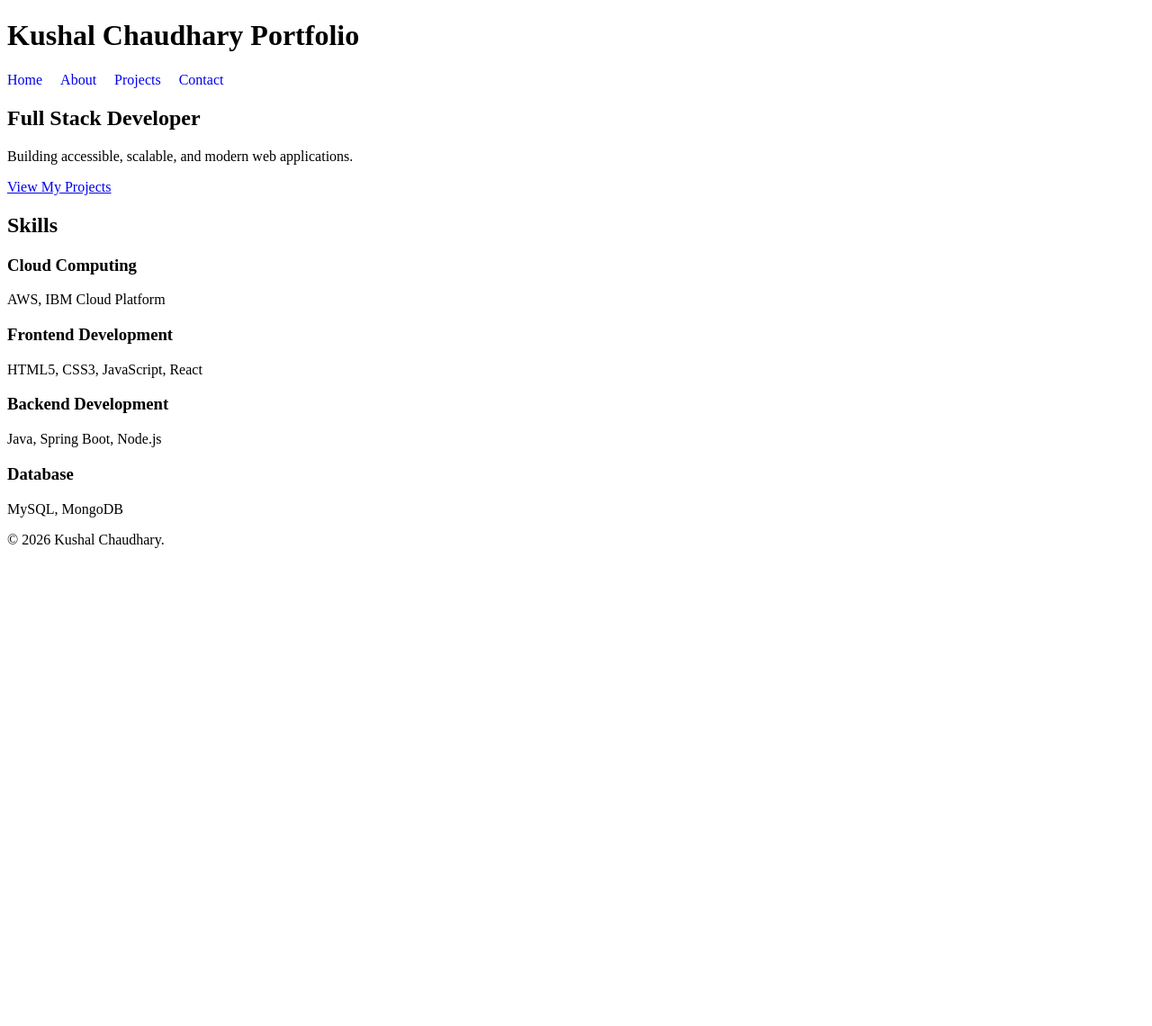
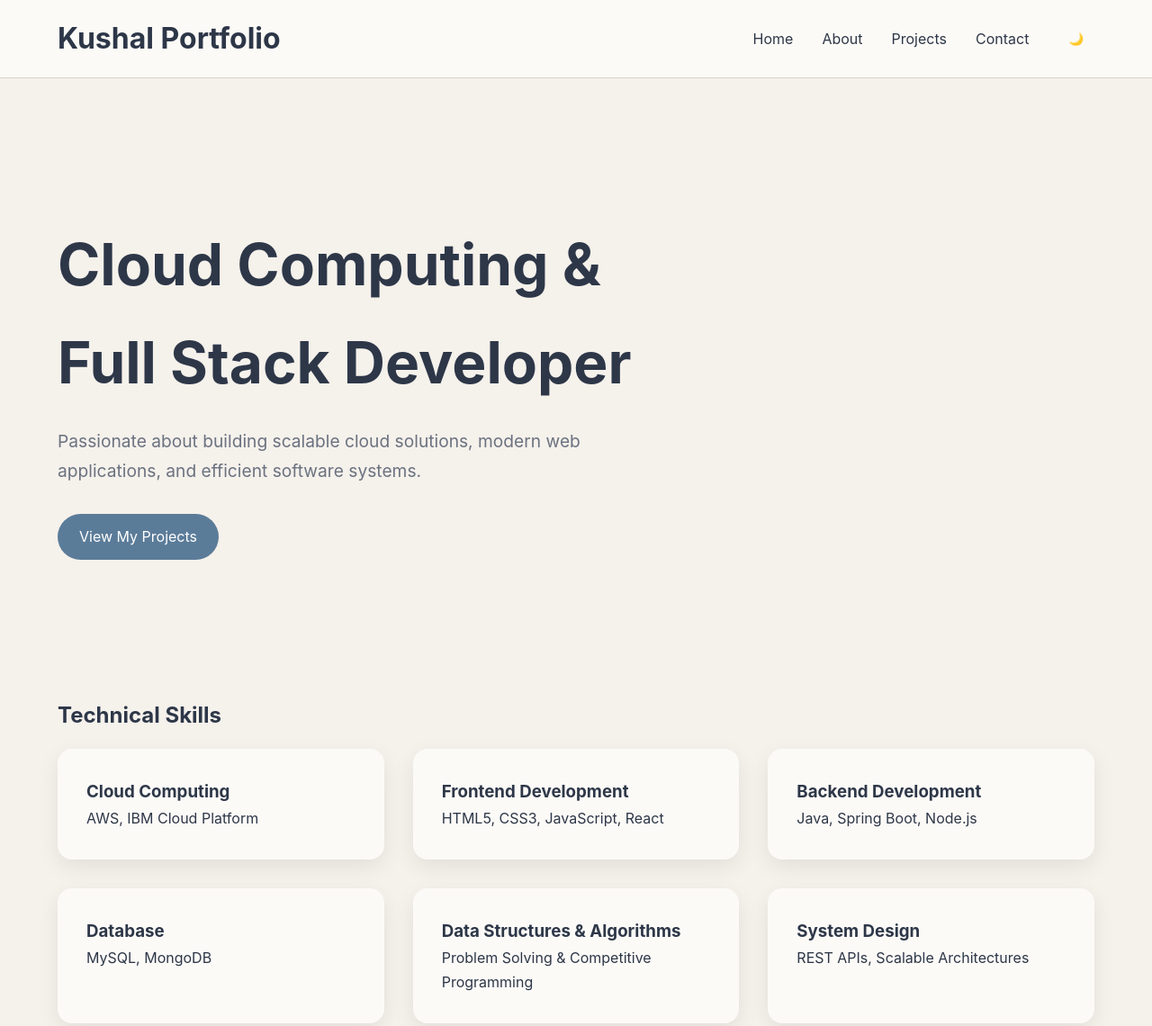
Before and after one commit to Kushal08-04/Portfolio-1, a plain HTML site: page index.html in a window 1280 px wide. Shown: the top 1140 px of the page at 90% size. Before the commit the page ends 800 px from the top, so only its background shows below. Drawn offline with Linux system fonts and the light colour scheme.

Commit message:
Redesigned portfolio website with responsive layout

```diff
--- /dev/null
+++ b/css/style.css
@@ -0,0 +1,217 @@
+:root{
+    --primary:#5B7C99;
+    --secondary:#374151;
+
+    --bg:#F5F1EB;
+    --surface:#FCFAF7;
+
+    --text:#2D3748;
+    --text-light:#6B7280;
+
+    --border:#D8D2C8;
+
+    --radius:16px;
+
+    --shadow:0 8px 24px rgba(0,0,0,0.08);
+
+    --transition:0.3s ease;
+}
+
+[data-theme="dark"]{
+    --bg:#0f172a;
+    --surface:#1e293b;
+    --text:#f8fafc;
+    --text-light:#cbd5e1;
+    --border:#334155;
+}
+
+*{
+    margin:0;
+    padding:0;
+    box-sizing:border-box;
+}
+
+html{
+    scroll-behavior:smooth;
+}
+
+body{
+    font-family:Inter, sans-serif;
+    background:var(--bg);
+    color:var(--text);
+    line-height:1.7;
+    transition:var(--transition);
+}
+
+main{
+    width:min(90%,1200px);
+    margin:auto;
+    padding:2rem 0;
+}
+
+a{
+    text-decoration:none;
+    color:inherit;
+}
+
+ul{
+    list-style:none;
+}
+
+header{
+    position:sticky;
+    top:0;
+    background:rgba(252,250,247,0.95);
+    backdrop-filter:blur(10px);
+    border-bottom:1px solid var(--border);
+    z-index:100;
+}
+
+.navbar{
+    width:min(90%,1200px);
+    margin:auto;
+    display:flex;
+    justify-content:space-between;
+    align-items:center;
+    padding:1rem 0;
+}
+
+.nav-links{
+    display:flex;
+    gap:2rem;
+    align-items:center;
+}
+
+.nav-links a:hover{
+    color:var(--primary);
+}
+
+#theme-toggle{
+    border:none;
+    background:var(--surface);
+    padding:8px 12px;
+    border-radius:10px;
+    cursor:pointer;
+}
+
+.hero{
+    min-height:70vh;
+    display:flex;
+    align-items:center;
+}
+
+.hero-content{
+    max-width:700px;
+}
+
+.hero-content h2{
+    font-size:clamp(2rem,5vw,4rem);
+    margin-bottom:1rem;
+}
+
+.hero-content p{
+    font-size:1.2rem;
+    color:var(--text-light);
+}
+
+.btn{
+    display:inline-block;
+    margin-top:2rem;
+    padding:12px 24px;
+    background:var(--primary);
+    color:white;
+    border-radius:999px;
+}
+
+.skills{
+    margin-top:4rem;
+}
+
+.skills-grid{
+    display:grid;
+    gap:2rem;
+}
+
+.skill-card{
+    background:var(--surface);
+    padding:2rem;
+    border-radius:var(--radius);
+    box-shadow:var(--shadow);
+    transition:.3s;
+}
+
+.skill-card:hover{
+    transform:translateY(-6px);
+}
+
+.projects-grid{
+    display:grid;
+    gap:2rem;
+}
+
+.project-card{
+    background:var(--surface);
+    padding:2rem;
+    border-radius:var(--radius);
+    box-shadow:var(--shadow);
+    transition:.3s;
+}
+
+.project-card:hover{
+    transform:translateY(-6px);
+}
+
+.contact-card{
+    max-width:700px;
+    margin:auto;
+    background:var(--surface);
+    padding:3rem;
+    border-radius:20px;
+    box-shadow:var(--shadow);
+}
+
+.contact-item{
+    margin-bottom:1.5rem;
+}
+
+.contact-item strong{
+    display:block;
+    color:var(--primary);
+}
+
+section{
+    margin-top:2rem;
+}
+
+h2{
+    margin-bottom:1rem;
+}
+
+footer{
+    margin-top:5rem;
+    text-align:center;
+    padding:2rem;
+    border-top:1px solid var(--border);
+}
+
+@media(min-width:768px){
+
+    .skills-grid{
+        grid-template-columns:repeat(2,1fr);
+    }
+
+    .projects-grid{
+        grid-template-columns:repeat(2,1fr);
+    }
+}
+
+@media(min-width:1024px){
+
+    .skills-grid{
+        grid-template-columns:repeat(3,1fr);
+    }
+
+    .projects-grid{
+        grid-template-columns:repeat(3,1fr);
+    }
+}
--- a/index.html
+++ b/index.html
@@ -1,104 +1,113 @@
 <!DOCTYPE html>
 <html lang="en">
 <head>
-    <!-- SEO Meta Tags -->
     <meta charset="UTF-8">
     <meta name="viewport" content="width=device-width, initial-scale=1.0">
 
-    <title>Kushal Chaudhary | Full Stack Developer Portfolio</title>
+    <title>Kushal Chaudhary | Portfolio</title>
 
     <meta name="description"
-          content="Official portfolio of Kushal Chaudhary, Full Stack Developer specializing in HTML, CSS, JavaScript, React, Java, and Spring Boot.">
-
-    <meta name="keywords"
-          content="Portfolio, Full Stack Developer, Web Developer, Java Developer, React Developer">
-
-    <meta name="author" content="Kushal Chaudhary">
-
-    <!-- Open Graph -->
-    <meta property="og:title" content="Kushal Chaudhary Portfolio">
-    <meta property="og:description" content="Full Stack Developer Portfolio">
-    <meta property="og:type" content="website">
-
-    <!-- Accessibility -->
-    <meta name="theme-color" content="#ffffff">
+          content="Portfolio of Kushal Chaudhary - Cloud Computing & Full Stack Developer">
 
     <link rel="stylesheet" href="css/style.css">
 </head>
 
 <body>
 
-    <!-- Header -->
-    <header role="banner">
-        <h1>Kushal Chaudhary Portfolio</h1>
+<header>
+    <div class="navbar">
+
+        <h1>Kushal Portfolio</h1>
 
         <nav aria-label="Primary Navigation">
-    <ul style="display: flex; list-style: none; padding: 0; margin: 0; gap: 20px;">
-        <li><a href="index.html" style="text-decoration: none;">Home</a></li>
-        <li><a href="about.html" aria-current="page" style="text-decoration: none;">About</a></li>
-        <li><a href="projects.html" style="text-decoration: none;">Projects</a></li>
-        <li><a href="contact.html" style="text-decoration: none;">Contact</a></li>
+            <ul class="nav-links">
+
+                <li><a href="index.html">Home</a></li>
+
+                <li><a href="about.html">About</a></li>
+
+                <li><a href="projects.html">Projects</a></li>
+
+                <li><a href="contact.html">Contact</a></li>
+
+                <li>
+                    <button id="theme-toggle">🌙</button>
+                </li>
+
             </ul>
         </nav>
+
+    </div>
 </header>
 
-    <!-- Main Content -->
-    <main id="main-content">
+<main>
 
-        <!-- Hero Section -->
-        <section aria-labelledby="hero-heading">
-            <h2 id="hero-heading">
-                Full Stack Developer
-            </h2>
+<section class="hero">
+
+    <div class="hero-content">
+
+        <h2>Cloud Computing & Full Stack Developer</h2>
 
         <p>
-                Building accessible, scalable, and modern web applications.
+            Passionate about building scalable cloud solutions,
+            modern web applications, and efficient software systems.
         </p>
 
-            <a href="projects.html">
+        <a href="projects.html" class="btn">
             View My Projects
         </a>
+
+    </div>
+
 </section>
 
-        <!-- Skills Section -->
-        <section aria-labelledby="skills-heading">
-            <h2 id="skills-heading">Skills</h2>
+<section class="skills">
 
-            <article>
+    <h2>Technical Skills</h2>
+
+    <div class="skills-grid">
+
+        <div class="skill-card">
             <h3>Cloud Computing</h3>
-                <p>
-                    AWS, IBM Cloud Platform
-                </p>
-            </article>
+            <p>AWS, IBM Cloud Platform</p>
+        </div>
 
-            <article>
+        <div class="skill-card">
             <h3>Frontend Development</h3>
-                <p>
-                    HTML5, CSS3, JavaScript, React
-                </p>
-            </article>
+            <p>HTML5, CSS3, JavaScript, React</p>
+        </div>
 
-            <article>
+        <div class="skill-card">
             <h3>Backend Development</h3>
-                <p>
-                    Java, Spring Boot, Node.js
-                </p>
-            </article>
+            <p>Java, Spring Boot, Node.js</p>
+        </div>
 
-            <article>
+        <div class="skill-card">
             <h3>Database</h3>
-                <p>
-                    MySQL, MongoDB
-                </p>
-            </article>
+            <p>MySQL, MongoDB</p>
+        </div>
+
+        <div class="skill-card">
+            <h3>Data Structures & Algorithms</h3>
+            <p>Problem Solving & Competitive Programming</p>
+        </div>
+
+        <div class="skill-card">
+            <h3>System Design</h3>
+            <p>REST APIs, Scalable Architectures</p>
+        </div>
+
+    </div>
+
 </section>
 
 </main>
 
-    <!-- Footer -->
 <footer>
-        <p>&copy; 2026 Kushal Chaudhary.</p>
+    <p>&copy; 2026 Kushal Chaudhary</p>
 </footer>
+
+<script src="js/theme.js"></script>
 
 </body>
 </html>
--- /dev/null
+++ b/js/theme.js
@@ -0,0 +1,30 @@
+const toggle =
+document.getElementById(
+'theme-toggle'
+);
+
+toggle.addEventListener(
+'click',
+()=>{
+
+const current =
+document.documentElement
+.getAttribute(
+'data-theme'
+);
+
+if(current === 'dark'){
+document.documentElement
+.setAttribute(
+'data-theme',
+'light'
+);
+}
+else{
+document.documentElement
+.setAttribute(
+'data-theme',
+'dark'
+);
+}
+});
```
Also changed, not shown: about.html (+69 -20 lines), contact.html (+63 -37 lines), projects.html (+54 -39 lines). Lines whose indentation alone changed are shown as unchanged.
